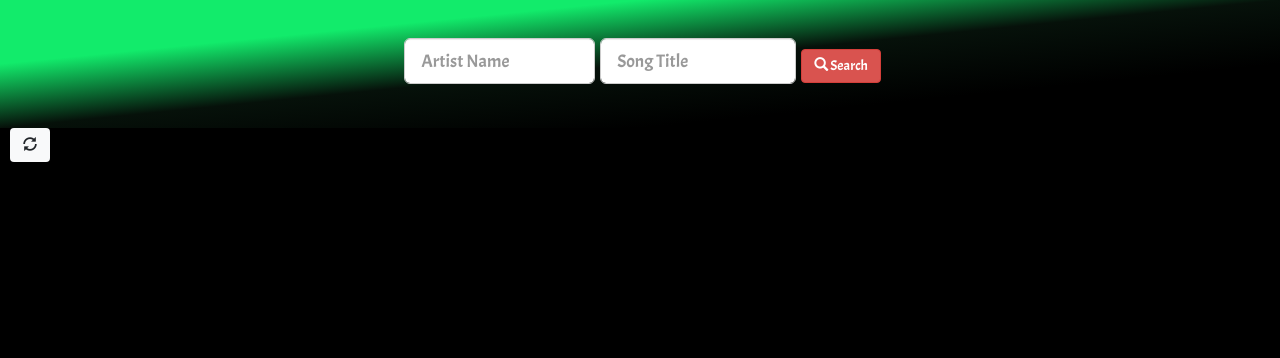
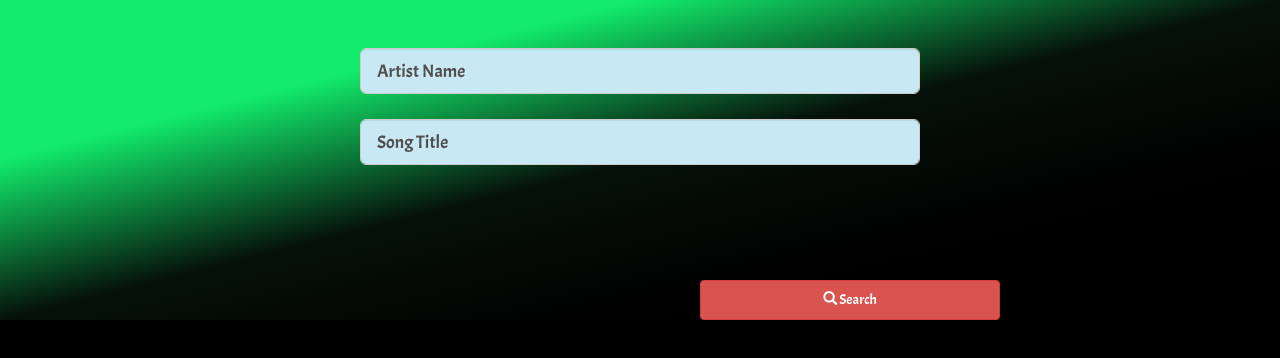
Before and after one commit to mikesabzz/lyrics-finder, a React (Create React App) app: page / in a window 1280 px wide. Shown: the top 358 px of the page. Built offline with nearby package versions, Linux system fonts and the light colour scheme; a web font is replaced by a local one.

Commit message:
a few bug fixes

```diff
--- a/src/components/FormInput/FormInput.css
+++ b/src/components/FormInput/FormInput.css
@@ -6,4 +6,25 @@
     justify-content: center;
     padding: 3%;
     font-family: 'Acme', sans-serif;
+    height: 20pc;
 }
+input.form-control {
+    width: 70vh;
+    background-color: rgb(200, 233, 243);
+    margin: 10px;
+}
+input.form-control::placeholder {
+    color: rgb(80, 78, 78);
+    opacity: 1;
+}
+.search-button{
+    position: absolute;
+    right: 35vh;
+    width: 300px;
+    height: 40px;
+    bottom: 60vh;
+}
+#reset-button {
+    right: 35vh;
+    bottom: 60vh;
+}
--- a/src/components/FormInput/index.js
+++ b/src/components/FormInput/index.js
@@ -2,13 +2,16 @@ import React from "react";
 import './FormInput.css'
 
 const FormInput = (props) => {
+        console.log(props.hidden);
+
         return (
             <div>
+                {props.hidden? "" :
                 <div className="input-field">
                     <form onSubmit={props.handleSubmit}>
                         <label>
                             <input
-                                className="form-control input-lg ml-2"
+                                className="form-control input-lg ml-3"
                                 type="text"
                                 value={props.artist}
                                 name="artist"
@@ -17,6 +20,7 @@ const FormInput = (props) => {
                                 required
                             />
                         </label>
+                        <br />
                         <label>
                             <input
                                 className="form-control input-lg ml-3"
@@ -28,15 +32,18 @@ const FormInput = (props) => {
                                 required
                             />
                         </label>
-                        <button className="btn btn-danger ml-4">
+                        <br />
+                        <button className="search-button btn btn-danger">
                             <span className="glyphicon glyphicon-search"></span> Search</button>
                     </form>
-                </div>
+                </div> }
+                {props.hidden == false ? "" :
                 <form>
-                    <button onClick={props.clear} className="btn btn-light ml-3">
-                        <span className="glyphicon glyphicon-refresh"></span>
+                    <button onClick={props.clear} className="btn btn-secondary m-3">
+                        Search For a New Song
                     </button>
                 </form>
+                }
             </div>
         )
     }
--- a/src/components/LyricFinder/index.js
+++ b/src/components/LyricFinder/index.js
@@ -13,13 +13,13 @@ class LyricFinder extends Component {
             error: "",
             artist: "",
             title: "",
-            itunes: []
+            itunes: [],
+            hidden: false
         }
         this.handleSubmit = this.handleSubmit.bind(this)
         this.handleChange = this.handleChange.bind(this)
         this.handleSecondChange = this.handleSecondChange.bind(this)
         this.clear = this.clear.bind(this)
-
     }
 
     fetchData = async () => {
@@ -71,6 +71,7 @@ class LyricFinder extends Component {
         this.fetchItunesData()
         this.handleChange(event)
         this.handleSecondChange(event)
+        this.setState({ hidden : true});
     }
     componentDidMount() {
         document.body.style.backgroundColor = "black"
@@ -85,6 +86,7 @@ class LyricFinder extends Component {
                     artist={this.state.artist}
                     title={this.state.title}
                     clear={this.clear}
+                    hidden={this.state.hidden}
                 />
                 <Lyrics
                     error={this.state.error}
--- a/src/components/Lyrics/Lyrics.css
+++ b/src/components/Lyrics/Lyrics.css
@@ -6,7 +6,7 @@
     font-size: xx-large;
     color: whitesmoke;
     font-family: 'Lakki Reddy', cursive;
-    margin: 7%;
+    margin: 5% 20% 5% 20%;
     text-shadow: 2px 2px rgb(91, 109, 92);
     text-align: center;
 }
```
